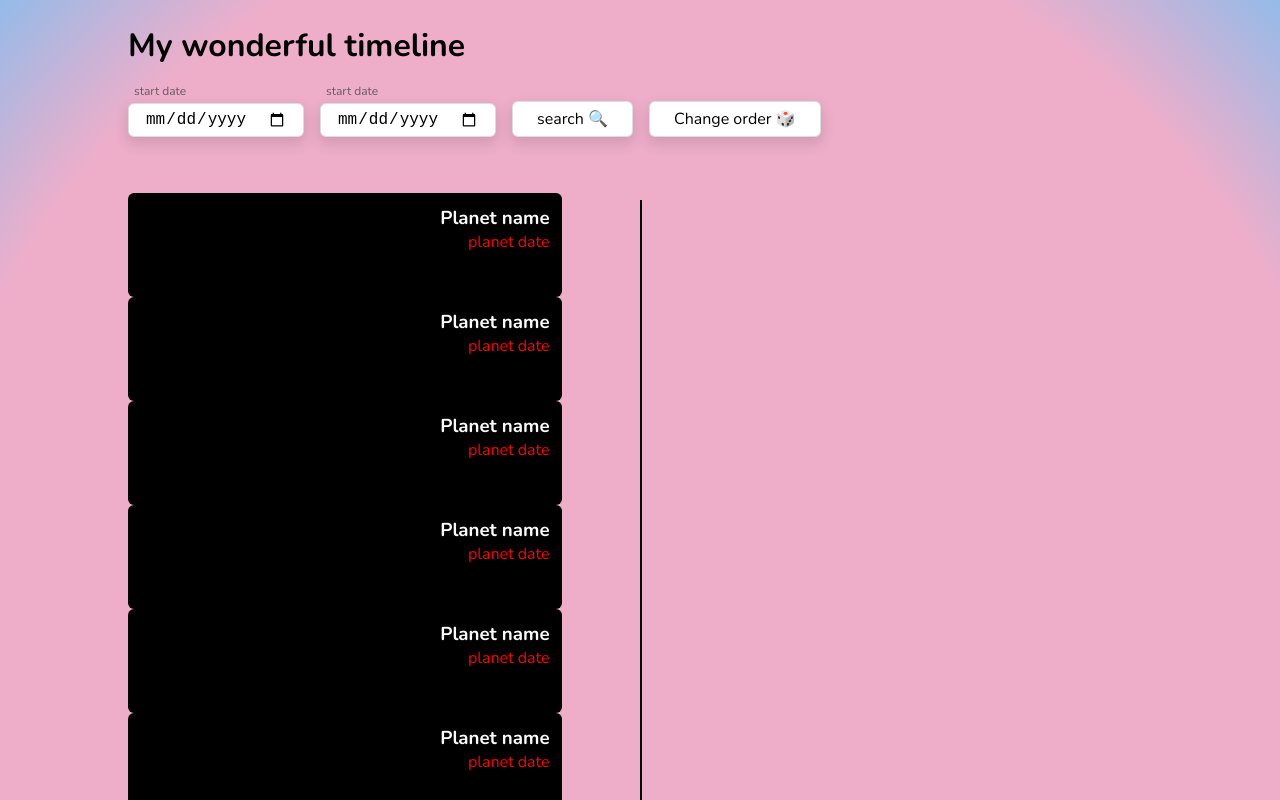
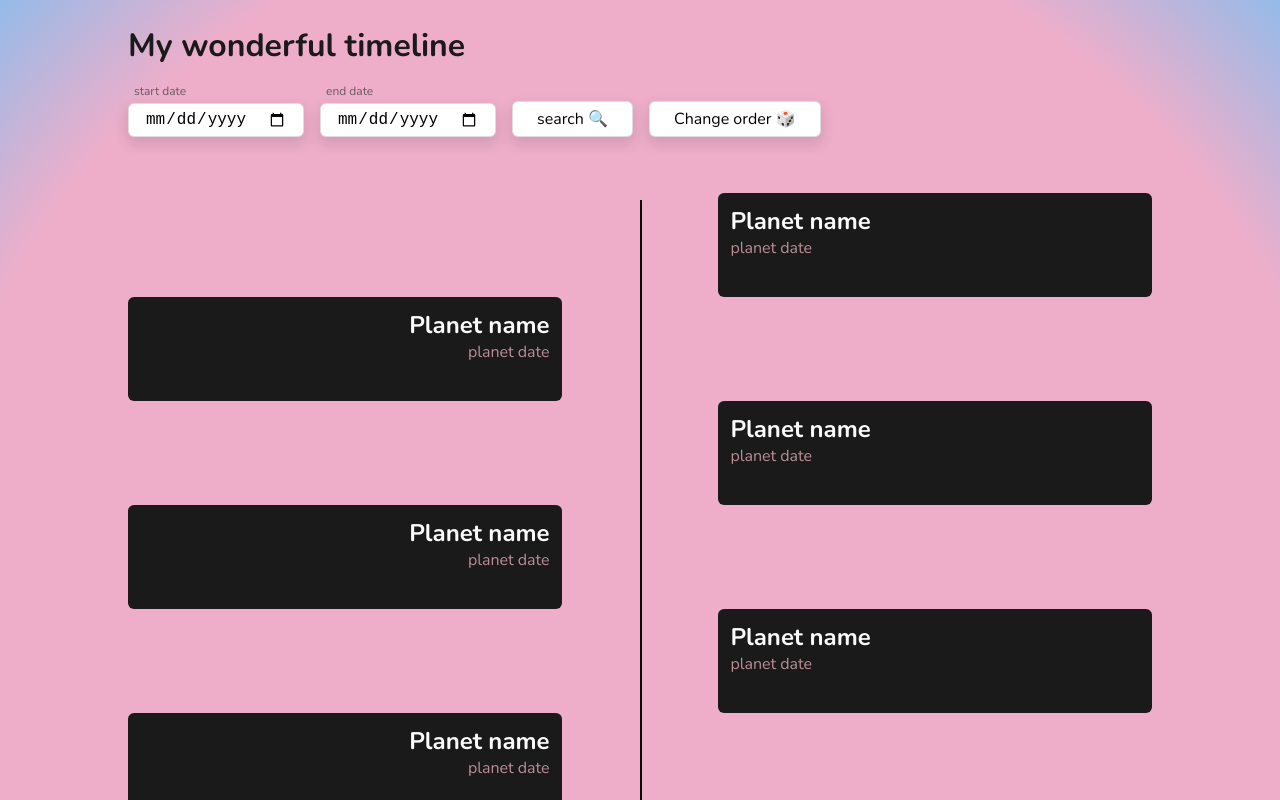
Before and after one commit to Loa212/starwars, a plain HTML site: page index.html in a window 1280 px wide. Shown: the top 800 px of the page. Drawn offline with nearby package versions, Linux system fonts and the light colour scheme; no server answers.

Commit message:
styling & positioning the cards

```diff
--- a/index.html
+++ b/index.html
@@ -13,7 +13,7 @@
 
 <body>
     <div class="content">
-        <h1 class="font-bold">My wonderful timeline</h1>
+        <h1 class="font-bold title">My wonderful timeline</h1>
 
         <div class="vertical-line"></div>
 
@@ -24,8 +24,8 @@
             </div>
 
             <div>
-                <p class="text-xs text-dark-gray label">start date</p>
-                <input class="date-input start-date" type="date">
+                <p class="text-xs text-dark-gray label">end date</p>
+                <input class="date-input end-date" type="date">
             </div>
 
             <div class="align-self-flex-end">
@@ -33,7 +33,7 @@
             </div>
 
             <div class="align-self-flex-end">
-                <button class="button roll-button">Change order 🎲</button>
+                <button class="button change-button">Change order 🎲</button>
             </div>
 
         </div>
--- a/script.js
+++ b/script.js
@@ -1,4 +1,12 @@
+const getStartDate = () => {
+    let date = $('.start-date').val()
+    return date
+}
 
+const getEndDate = () => {
+    let date = $('.end-date').val()
+    return date
+}
 
 
 const fetchPlanets = async () => {
@@ -29,6 +37,16 @@ const formatDate = (inputDate) => {
     return date
 }
 
+const handleSearch = () => {
+    console.log('search!')
+
+    getStartDate()
+}
+
+const handleChange = () => {
+    console.log('Change!')
+}
+
 $(document).ready(function () {
     console.log('ready')
     fetchPlanets().then(data => {
@@ -44,4 +62,7 @@ $(document).ready(function () {
         }
     })
 
+    $('.search-button').click(() => handleSearch())
+    $('.change-button').click(() => handleChange())
+
 })
--- a/styles.css
+++ b/styles.css
@@ -13,6 +13,10 @@ body{
 
 .content{
     padding-top: 24px;
+}
+
+.title{
+    color: #1a1a1a;
 }
 
 .flex > *:not(:first-child) {
@@ -125,24 +129,46 @@ input:hover{
     top: 200px;
 }
 
+
 .planets-div {
     padding-top: 56px;
     margin: auto;
+    display: flex;
+    flex-direction: column;
 }
 
+
 .planet-card{
-    background: #000;
+    background: #1a1a1a;
     height: 80px;
     max-width: 40%;
     border-radius: 6px;
     /**/
     padding: 12px;
-
     /**/
-    color: #fbfbfb;
     text-align: end;
 }
 
+.planets-div :nth-child(odd) {
+    align-self: flex-end;
+    width: 60%;
+    text-align: start;
+
+}
+
+
+.planets-div :nth-child(even) >h3 {
+    width: 100%;
+    text-align: end;
+}
+
+.planet-card > h3 {
+    color: #fbfbfb;
+    font-size: x-large;
+}
+
 .planet-card > p {
-    color: red;
+    color: pink;
+    opacity: 0.7;
+    font-weight: 400;
 }
```
